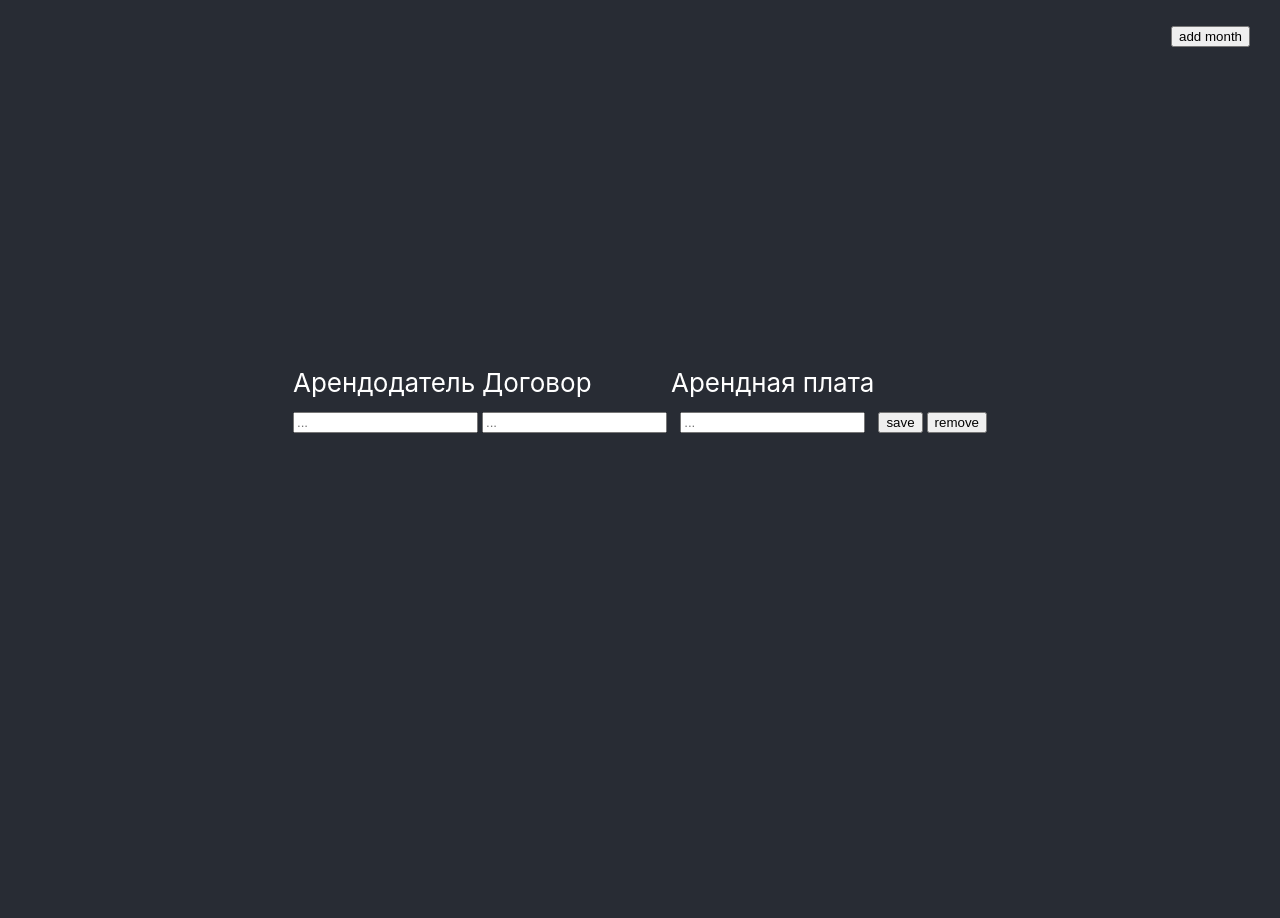
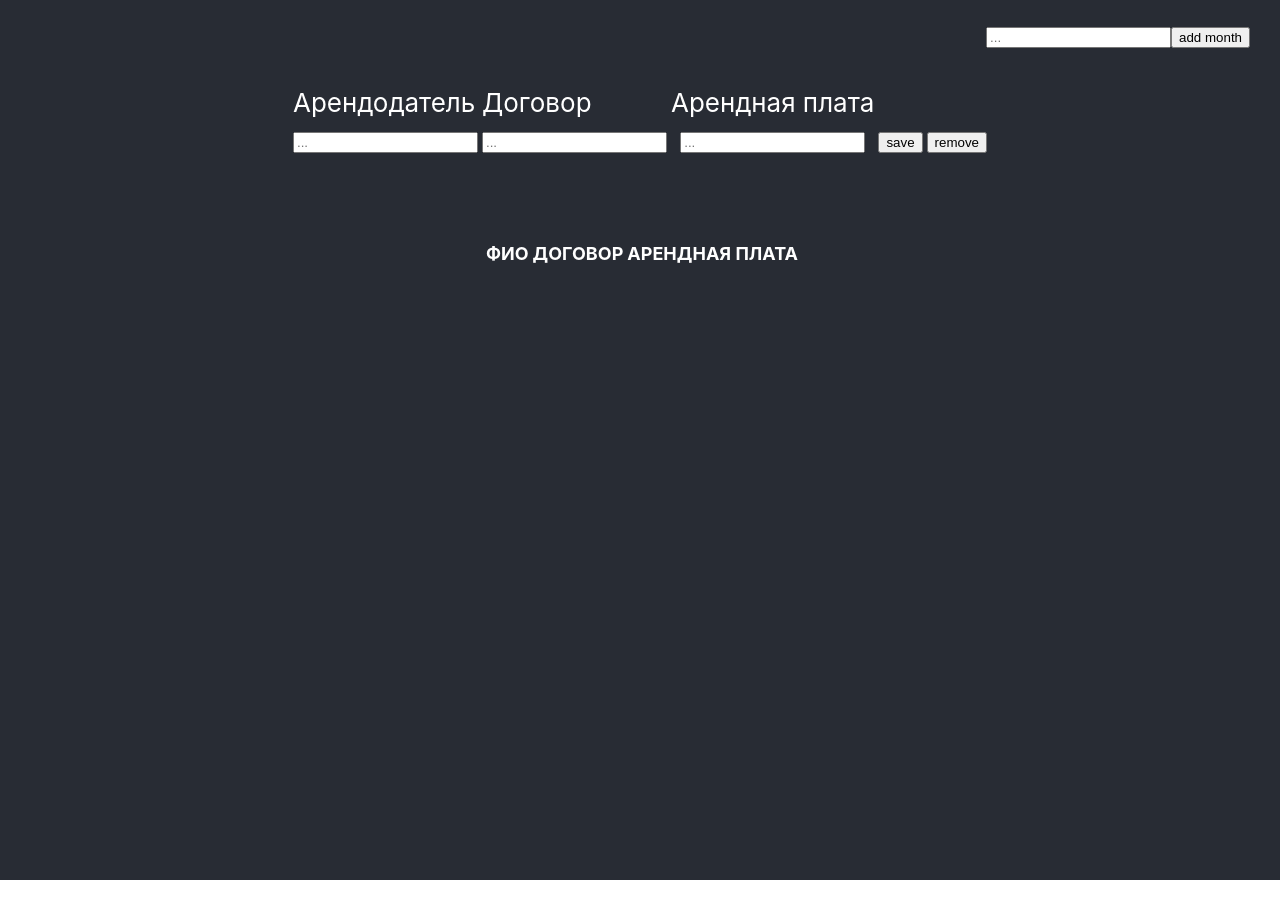
Before and after one commit to W66LIW/one, a React (Create React App) app in the folder table/: page / in a window 1280 px wide. Shown: the top 918 px of the page. After the commit the page ends 880 px from the top, so only its background shows below. Built offline with nearby package versions, Linux system fonts and the light colour scheme.

Commit message:
status change not showing

```diff
--- a/table/src/App.css
+++ b/table/src/App.css
@@ -1,41 +1,36 @@
+.App-header {
+  background-color: #282c34;
+  min-height: 30vh;
+  font-size: calc(10px + 2vmin);
+  color: white;
+  display: flex;
+  justify-content: center;
+  align-items: center;
+}
+
+
 .Table {
   background-color: #282c34;
-  min-height: 100vh;
-  font-size: calc(10px + 2vmin);
+  min-height: 80vh;
+  font-size: calc(10px + 1vmin);
   color: white;
-  min-height: 100vh;
   display: flex;
-  flex-direction: column;
-  align-items: center;
   justify-content: center;
+  align-items: flex-start;
 }
 
 
 .Add-month {
   background-color: #282c34;
-  min-height: 100vh;
-  flex-direction: column;
-  font-size: calc(10px + 2vmin);
+  font-size: calc(1px + 2vmin);
   color: white;
-  display: flex;
-  justify-content: right;
-  align-items: right;
   position: absolute;
   top: 26px;
   right: 30px;
-
-}
-
-.App-header {
-  background-color: #282c34;
-  min-height: 100vh;
-  font-size: calc(10px + 2vmin);
-  color: white;
-  min-height: 100vh;
   display: flex;
-  flex-direction: column;
-  align-items: center;
-  justify-content: center;
+  flex-direction: row;
+  justify-content: flex-end;
+  align-items: baseline;
 }
 
 
--- a/table/src/App.js
+++ b/table/src/App.js
@@ -5,6 +5,8 @@ const personInput = {
   name: "",
   contract: "",
   price: "",
+  pays: [],
+  isActive: "✓",
 }
 
 const edit = {
@@ -16,8 +18,13 @@ function App() {
   const [personData, setPersonData] = useState(personInput);
   const [persons, setPersons] = useState([]);
   const [editablePersonData, setEditablePersonData] = useState(edit);
+  const [month, setMonth] = useState("");
+  const [payMonths, setPayMonths] = useState([]);
 
   const isInputFilled = () => personData.name && personData.contract && personData.price;
+  const isMonthInputFilled = () => month;
+
+
 
   const handleSubmitPerson = (e) => {
     e.preventDefault();
@@ -32,7 +39,6 @@ function App() {
       };
       setPersonData(personInput);
     }
-    console.log("handleSabmit works")
   }
 
   const handleRemoveClick = (e) => {
@@ -49,22 +55,38 @@ function App() {
     })
     setPersonData(data);
 
-    console.log(data, `index ${index}`);
+    console.log(`Edit`, data, `index ${index}`);
   }
+
+
+  const handleClickisActive = (e, person, index) => {
+    e.preventDefault();
+    if(person.isActive === "✓"){
+    person.isActive = "X";} else {person.isActive = "✓"}
+    const editablePersons = persons;
+        editablePersons.splice((editablePersonData.personIndex), 1, person);
+        setPersons(editablePersons);
+    console.log("Active",person);
+  }
+
 
   const handleAddMonthClick = (e) => {
     // e.preventDefault();
-    setPersons(persons.map((person) => {
-      person.added = "added";
-      return (person);
-    }))
+    if (isMonthInputFilled()) {
+      setPayMonths((prevState) => [month, ...prevState]);
+      setMonth("");
 
-
+      setPersons(
+        persons.map(person => {
+          person.pays = [person.price, ...person.pays]
+          return (person);
+        })
+      )
+    }
   }
 
   const handleKeyDown = (e) => {
     if (e.key === "Enter") {
-      console.log(`key down "${e.key}"`);
       handleSubmitPerson(e);
     }
   }
@@ -76,7 +98,14 @@ function App() {
     <div>
       <div tabIndex={0} onKeyDown={handleKeyDown}>
 
-        <div className="Add-month"><button onClick={handleAddMonthClick}>add month</button></div>
+        <div className="Add-month">
+          <form>
+            <input type="text" placeholder="..." onChange={(e) => setMonth(e.target.value)}
+              value={month} />
+          </form>
+          <button onClick={handleAddMonthClick}>add month</button>
+        </div>
+
 
         <div className="App-header">
           <table>
@@ -113,33 +142,34 @@ function App() {
                 <th><form onSubmit={handleSubmitPerson}><button type='submit'>save</button></form></th>
                 <th><form onClick={handleRemoveClick}><button>remove</button></form></th>
               </tr>
-
-
-
             </tbody>
           </table>
         </div>
       </div>
 
 
-
-
-
       <div className="Table">
         <table>
+          <thead><tr><th></th><th>ФИО</th><th>ДОГОВОР</th><th>АРЕНДНАЯ ПЛАТА</th>
+            {payMonths.map((mnth) => {
+              return (<th key={mnth}>{mnth}</th>)
+            })}
+          </tr></thead>
           <tbody>
 
             {
               persons.map((person, index) => {
                 return (
-                  <tr id="person" key={persons.indexOf(person)} onDoubleClick={(e) => handleClickPerson(e, person, index)}>
-                    {Object.values(person).map((term) => {
-                      return (
-                        <td>{term}</td>
-                      )
-                    })
+                  <tr key={index}>
+                    <th onDoubleClick={(e) => handleClickisActive(e, person, index)} key={"isActive"}>{person.isActive}</th>
+                    <th key={"name"} onDoubleClick={(e) => handleClickPerson(e, person, index)}>{person.name}</th>
+                    <th key={"contract"} onDoubleClick={(e) => handleClickPerson(e, person, index)}>{person.contract}</th>
+                    <th key={"price"} onDoubleClick={(e) => handleClickPerson(e, person, index)}>{person.price}</th>
+                    {person.pays.map((pay, index) => {
+                      return (<th key={index}>{pay}</th>)
                     }
-
+                    )
+                    }
                   </tr>)
               })
             }
```
